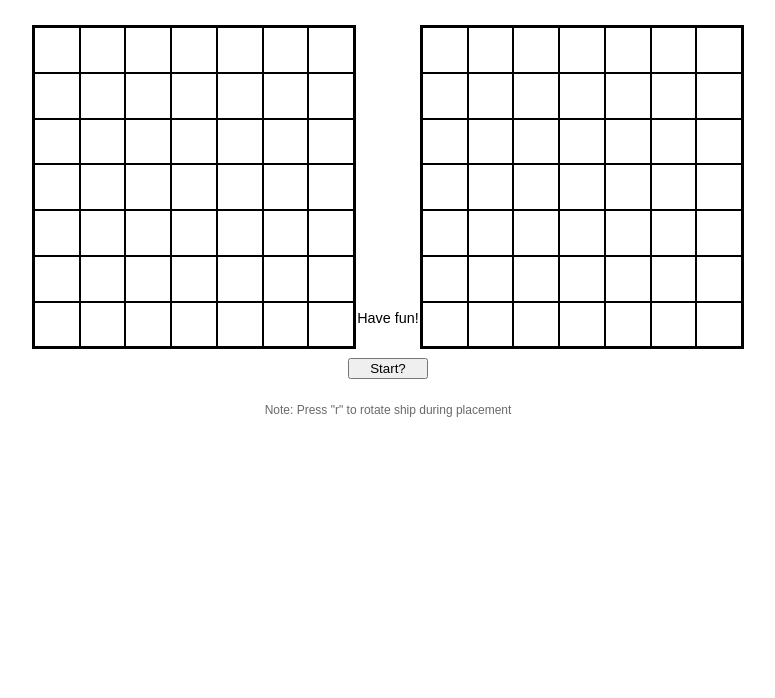
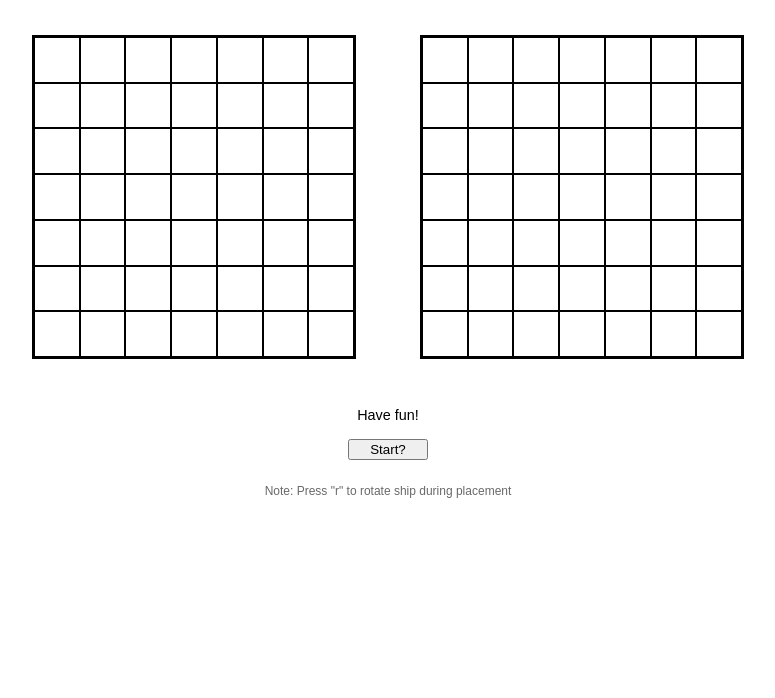
Before and after one commit to antwonthedamaja/odin-battleships, a website built with webpack: page dist/index.html in a window 1280 px wide. Shown: the part 102-800 px from the top of the page, without its empty margins (252-1027 px from the left). Built offline with Linux system fonts and the light colour scheme.

Commit message:
Minor styling adjustments to prevent overflow

```diff
--- a/src/style/style.css
+++ b/src/style/style.css
@@ -19,7 +19,7 @@ body {
 #container {
     display: flex;
     flex-direction: column;
-    flex-grow: 5;
+    flex-grow: 4;
     align-items: center;
 }
 
@@ -27,8 +27,7 @@ body {
     display: flex;
     justify-content: center;
     gap: 4rem;
-    height: 40%;
-    width: 100%;
+    margin-bottom: 3rem;
 }
 
 .box {
@@ -62,6 +61,5 @@ button {
 }
 
 #status {
-    margin: 1rem;
     font-size: .90rem;
 }
```
Also changed, not shown: dist/main.js.
